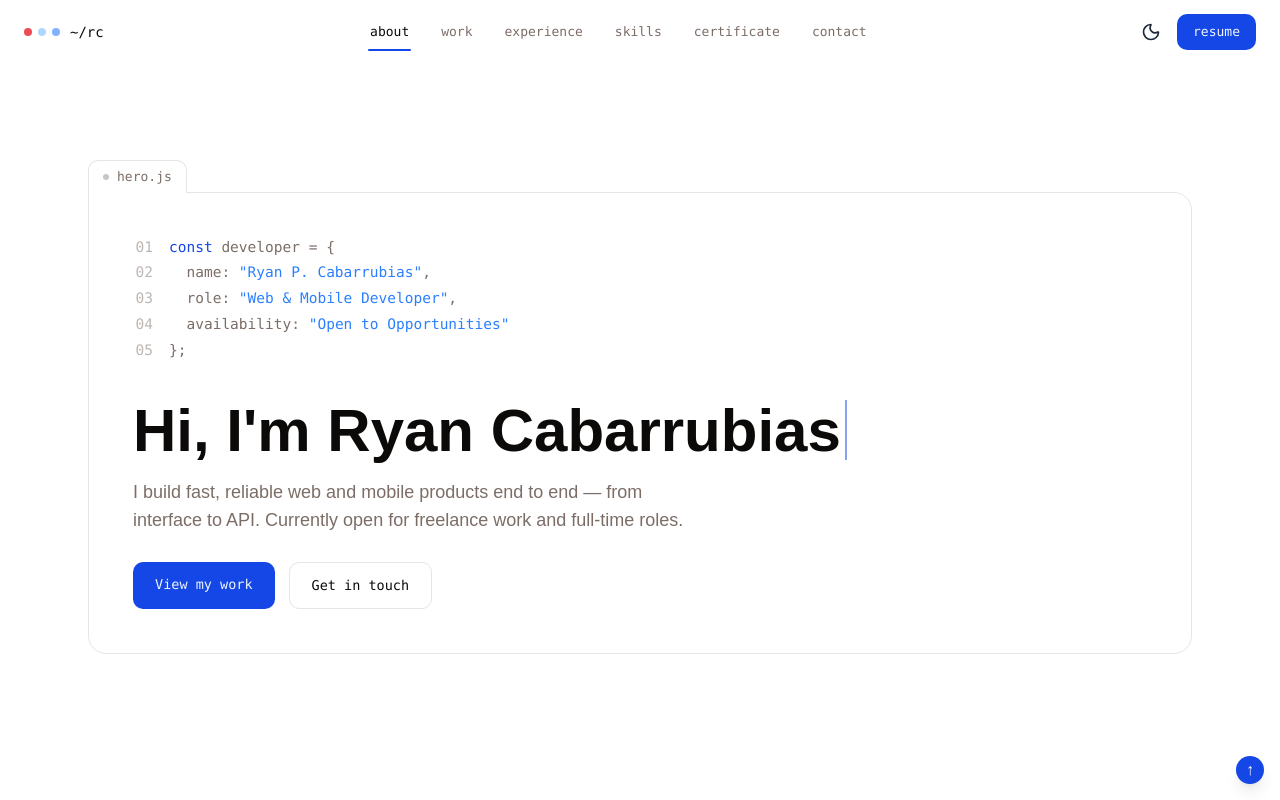
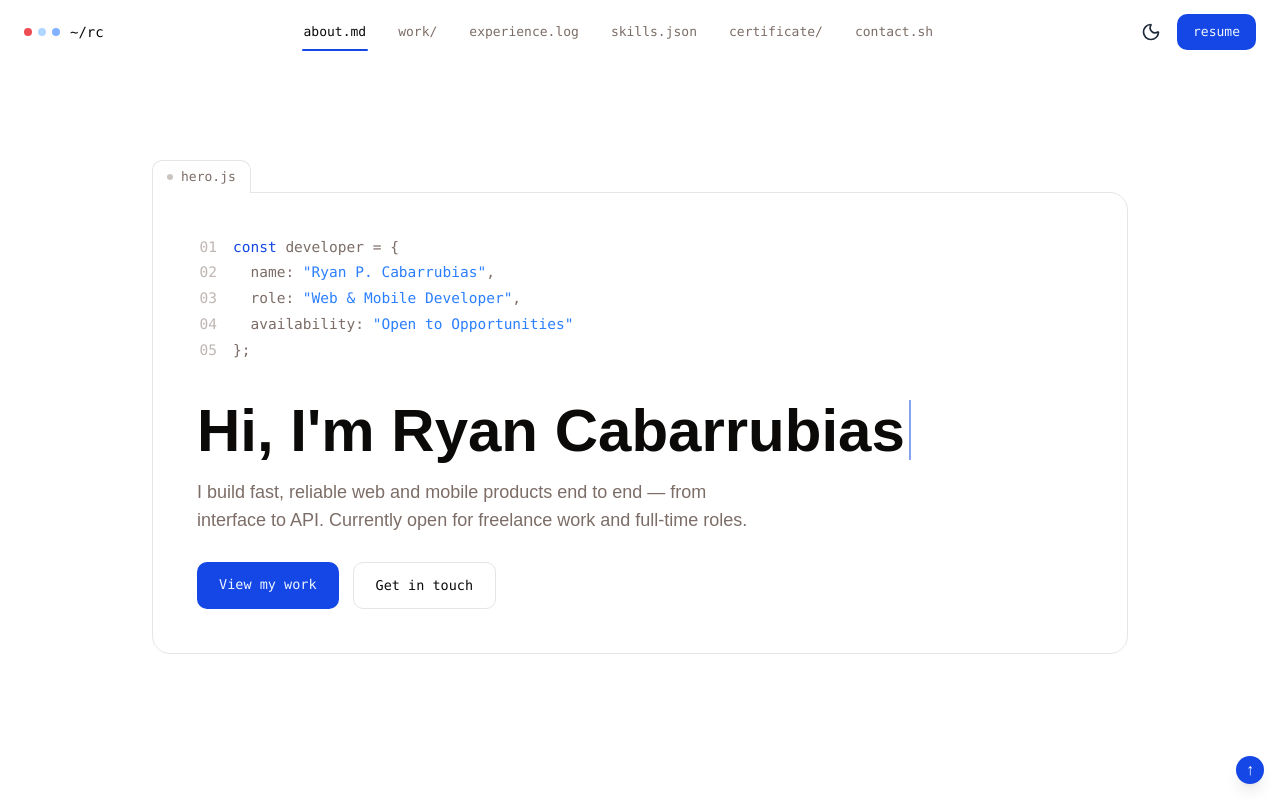
Before and after one commit to Kra1nne/Portfolio, a React (Vite) app: page / in a window 1280 px wide. Shown: the top 800 px of the page. Built offline with nearby package versions, Linux system fonts and the light colour scheme.

Commit message:
refactor: editing the header

```diff
--- a/src/App.jsx
+++ b/src/App.jsx
@@ -37,12 +37,12 @@ import hris3 from '../src/assets/project/HR_v3.png'
 import hris4 from '../src/assets/project/HR_v4.png'
 
 const navItems = [
-  { label: 'about', id: 'about' },
-  { label: 'work', id: 'work' },
-  { label: 'experience', id: 'experience' },
-  { label: 'skills', id: 'skills' },
-  { label: 'certificate', id: 'certificate' },
-  { label: 'contact', id: 'contact' },
+  { label: 'about.md', id: 'about' },
+  { label: 'work/', id: 'work' },
+  { label: 'experience.log', id: 'experience' },
+  { label: 'skills.json', id: 'skills' },
+  { label: 'certificate/', id: 'certificate' },
+  { label: 'contact.sh', id: 'contact' },
 ]
 
 const experience = [
@@ -600,9 +600,9 @@ const App = () => {
         )}
       </header>
 
-      <main className="mx-auto max-w-6xl px-6">
+      <main className="mx-auto max-w-5xl px-6 flex flex-col items-center">
         {/* HERO */}
-        <section id="hero" className="border-border py-16 sm:py-24">
+        <section id="hero" className="border-border py-16 sm:py-24 w-full">
           <FileTab>hero.js</FileTab>
           <SectionPanel>
             <div className="mb-8 flex flex-col gap-1 font-mono text-[14.5px] text-muted-foreground">
```
